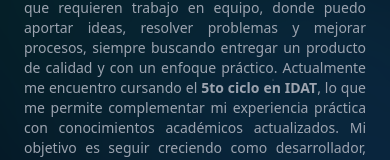
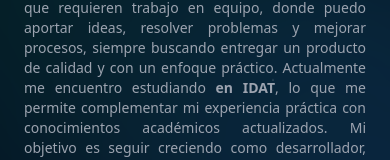
Before and after one commit to alexis20010211/Portafolio, a React (Vite) app: page / in a window 390 px wide. Shown: the part 482-642 px from the top of the page. Built offline with nearby package versions, Linux system fonts and the light colour scheme.

Commit message:
Actualización de Skills y responsividad

```diff
--- a/src/components/Hero.jsx
+++ b/src/components/Hero.jsx
@@ -23,7 +23,7 @@ return(
     <p className="text-gray-400 max-w-md mx-auto lg:mx-0 mb-12 text-justify text-sm md:text-base">
       Apasionado por construir aplicaciones web escalables y experiencias digitales modernas, disfruto combinando creatividad y lógica para desarrollar soluciones que realmente impacten a los usuarios. Me motiva aprender continuamente nuevas tecnologías y aplicar buenas prácticas de desarrollo, desde la optimización del rendimiento hasta la seguridad y la accesibilidad.
       Tengo experiencia trabajando tanto en el frontend como en el backend, creando interfaces intuitivas, sistemas robustos y aplicaciones completas que integran funcionalidades complejas de manera eficiente.
-      Además, me gusta colaborar en proyectos que requieren trabajo en equipo, donde puedo aportar ideas, resolver problemas y mejorar procesos, siempre buscando entregar un producto de calidad y con un enfoque práctico. Actualmente me encuentro cursando el <strong>5to ciclo en IDAT</strong>, lo que me permite complementar mi experiencia práctica con conocimientos académicos actualizados. Mi objetivo es seguir creciendo como desarrollador, enfrentar retos cada vez más interesantes y generar experiencias digitales que marquen la diferencia.
+      Además, me gusta colaborar en proyectos que requieren trabajo en equipo, donde puedo aportar ideas, resolver problemas y mejorar procesos, siempre buscando entregar un producto de calidad y con un enfoque práctico. Actualmente me encuentro estudiando  <strong> en IDAT</strong>, lo que me permite complementar mi experiencia práctica con conocimientos académicos actualizados. Mi objetivo es seguir creciendo como desarrollador, enfrentar retos cada vez más interesantes y generar experiencias digitales que marquen la diferencia.
     </p>
 
     <button className="bg-indigo-500 px-6 py-3 rounded-lg hover:bg-indigo-600 transition">
```
